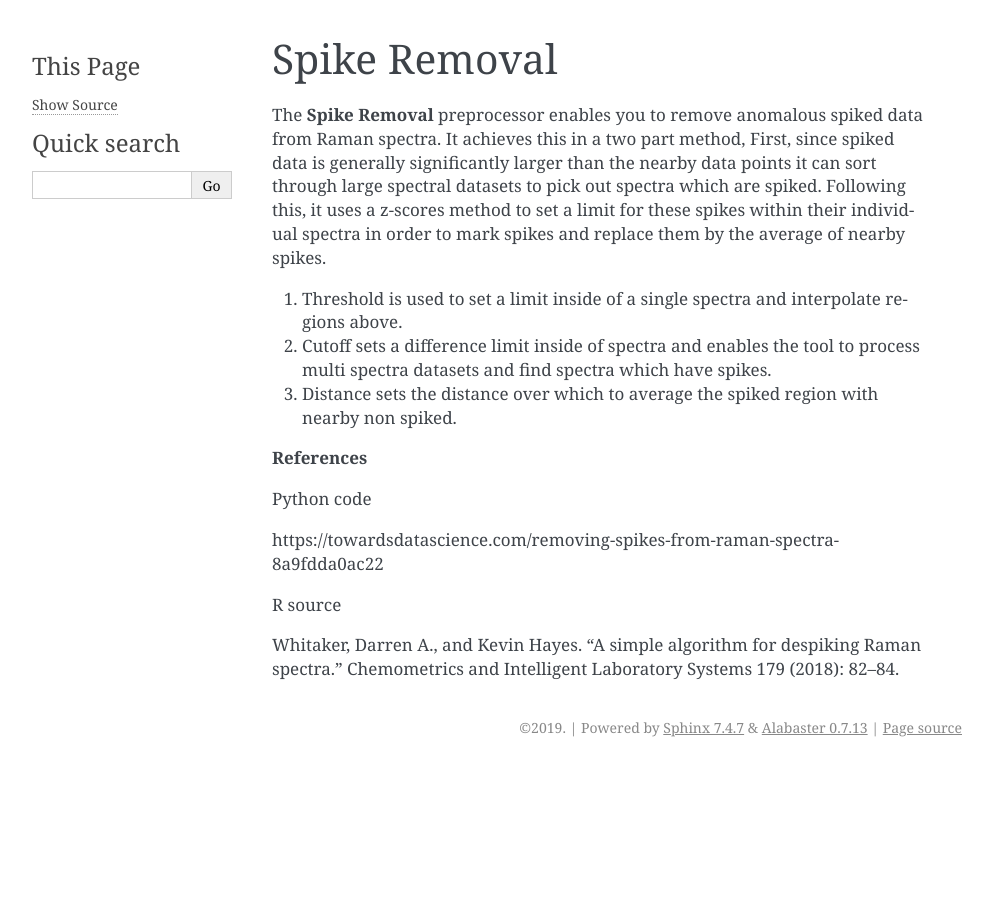
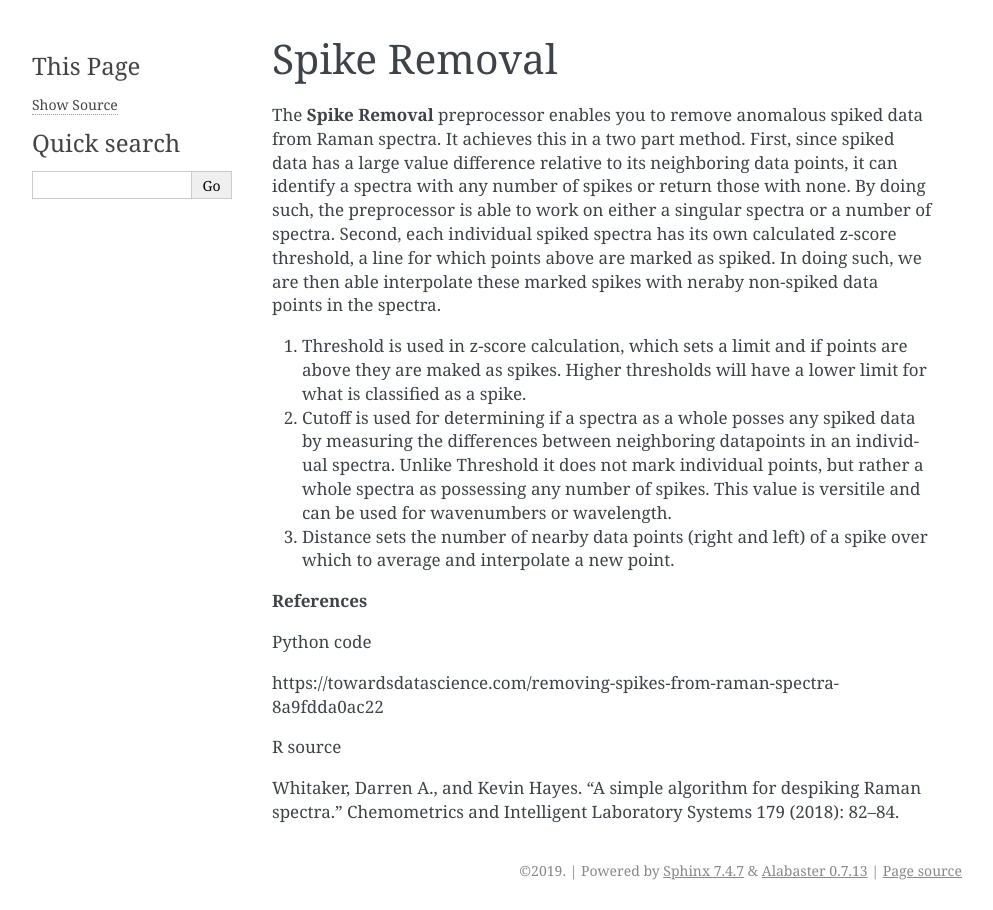
Before and after one commit to znarthur/orange-spectroscopy, a Sphinx documentation site: the page built from doc/widgets/SpikeRemoval.md, in a window 1280 px wide. Shown: the whole page, without its empty margins (148-1141 px from the left). Built offline with Sphinx 7.4.7, drawn with Linux system fonts in a browser that asks for light colours.

```diff
--- a/doc/widgets/SpikeRemoval.md
+++ b/doc/widgets/SpikeRemoval.md
@@ -1,18 +1,14 @@
 # Spike Removal
 
 The **Spike Removal** preprocessor enables you to remove anomalous spiked data
-from Raman spectra. It achieves this in a two part method, First, since spiked data is
-generally significantly larger than the nearby data points it can sort through large
-spectral datasets to pick out spectra which are spiked. Following this, it uses a z-scores method
-to set a limit for these spikes within their individual spectra in order to mark spikes
-and replace them by the average of nearby spikes.
-1. Threshold is used to set a limit inside of a single spectra
-and interpolate regions above.
-2. Cutoff sets a difference limit inside of spectra and enables
-the tool to process multi spectra datasets and find spectra which
-have spikes.
-3. Distance sets the distance over which to average the spiked region with nearby
-non spiked.
+from Raman spectra. It achieves this in a two part method. First, since spiked data
+has a large value difference relative to its neighboring data points, it can identify a spectra with any number of spikes or return those with none. By doing such, the preprocessor is able to work on either a singular spectra or a number of spectra. Second, each individual spiked spectra has its own calculated z-score threshold, a line for which points above are marked as spiked. In doing such, we are then able interpolate these marked spikes with neraby non-spiked data points in the spectra.
+
+1. Threshold is used in z-score calculation, which sets a limit and if points are above they are maked as spikes. Higher thresholds will have a lower limit for what is classified as a spike.
+
+2. Cutoff is used for determining if a spectra as a whole posses any spiked data by measuring the differences between neighboring datapoints in an individual spectra. Unlike Threshold it does not mark individual points, but rather a whole spectra as possessing any number of spikes. This value is versitile and can be used for wavenumbers or wavelength.
+
+3. Distance sets the number of nearby data points (right and left) of a spike over which to average and interpolate a new point.
 
 **References**
 
```
Also changed, not shown: 2 other files.
